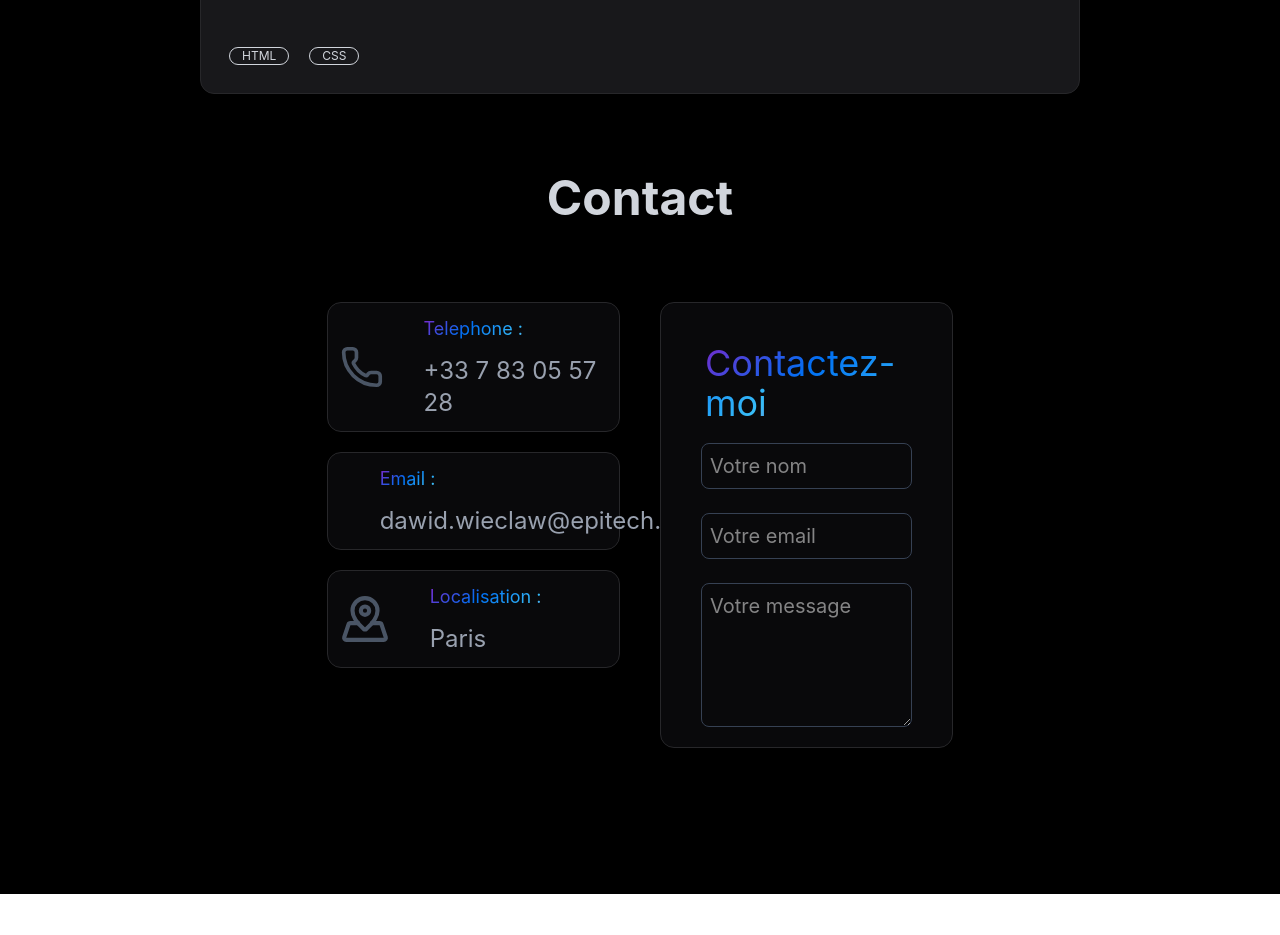
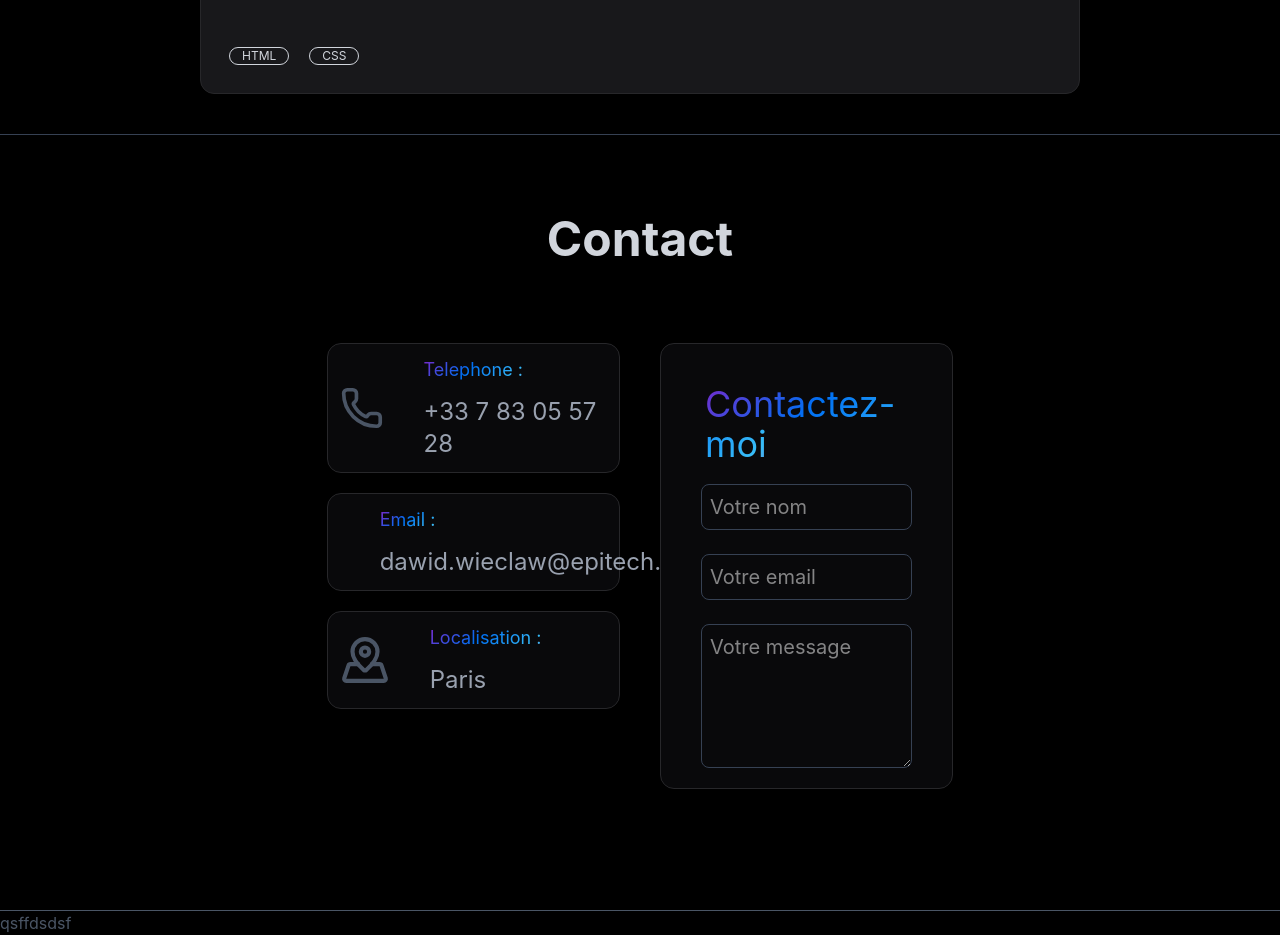
Before and after one commit to Dawid-Wieclaw/Portfolio-React, a React (Vite) app: page / in a window 1280 px wide. Shown: the part 6800-7735 px from the top of the page. Before the commit the page ends 7694 px from the top, so only its background shows below. Built offline with nearby package versions, Linux system fonts and the light colour scheme.

Commit message:
Add footer

```diff
--- a/src/Pages/Contact.jsx
+++ b/src/Pages/Contact.jsx
@@ -1,5 +1,6 @@
 import ContactForm from "@/components/ContactForm";
 import ContactInfo from "@/components/ContactInfo";
+import Footer from "@/components/Footer";
 import { Phone, Mail, MapPinned } from 'lucide-react';
 
 
@@ -30,13 +31,11 @@ export default function Contact() {
 
 
     return (
-        <div className="w-full h-screen pt-10 bg-black">
+   <div className="w-full min-h-screen pt-10 bg-black flex flex-col">
 
     <h2 className="pt-10 text-center text-5xl font-bold text-gray-300">Contact</h2>
 
-
-            <div className="max-h-screen w-screen">
-
+    <div className="flex-1 w-screen">
         <div className="lg:mx-50 md:mx-16 mx-5 mt-10 flex flex-col gap-5 xl:flex-row justify-center xl:gap-10">
             <div className="xl:mt-10 xl:w-1/3 xl:flex xl:flex-col xl:gap-5">
                 {contact.map((c) =>
@@ -47,11 +46,11 @@ export default function Contact() {
             <div className="xl:w-1/3">
                 <ContactForm></ContactForm>
             </div>
-
         </div>
     </div>
 
-
+    {/* Footer toujours en bas */}
+    <Footer></Footer>
 
 </div>
     )
--- a/src/Pages/Projects.jsx
+++ b/src/Pages/Projects.jsx
@@ -94,6 +94,7 @@ export default function Projects() {
                 </div>
             </div>
 
+            <hr className="w-screen mt-10 text-gray-700"></hr>
         </div>
     )
 }
--- /dev/null
+++ b/src/components/Footer.jsx
@@ -0,0 +1,8 @@
+export default function Footer() {
+    return (
+        <div className="text-gray-600">
+            <hr></hr>
+            <h1>qsffdsdsf</h1>
+        </div>
+    )
+}
```
Also changed, not shown: 1 other file (tests, documents, lock files or other folders). Lines whose indentation alone changed are shown as unchanged.
